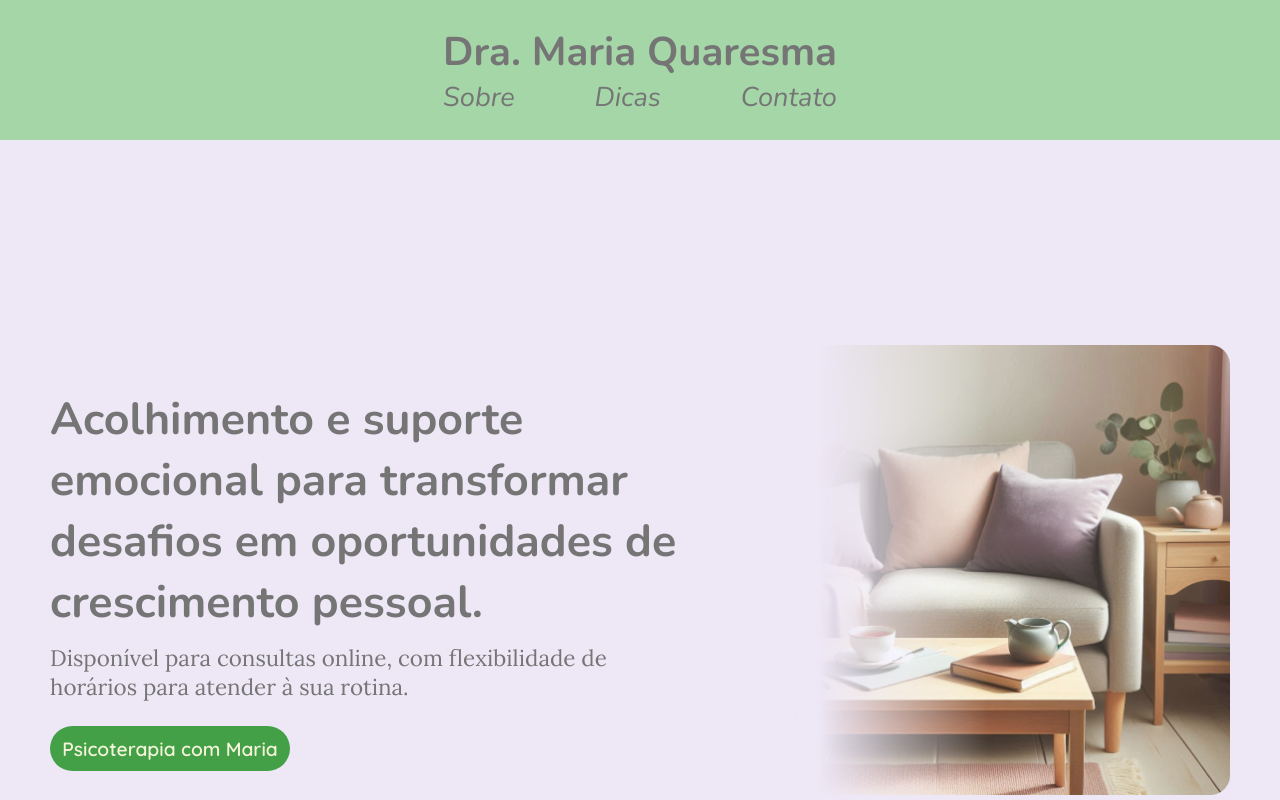
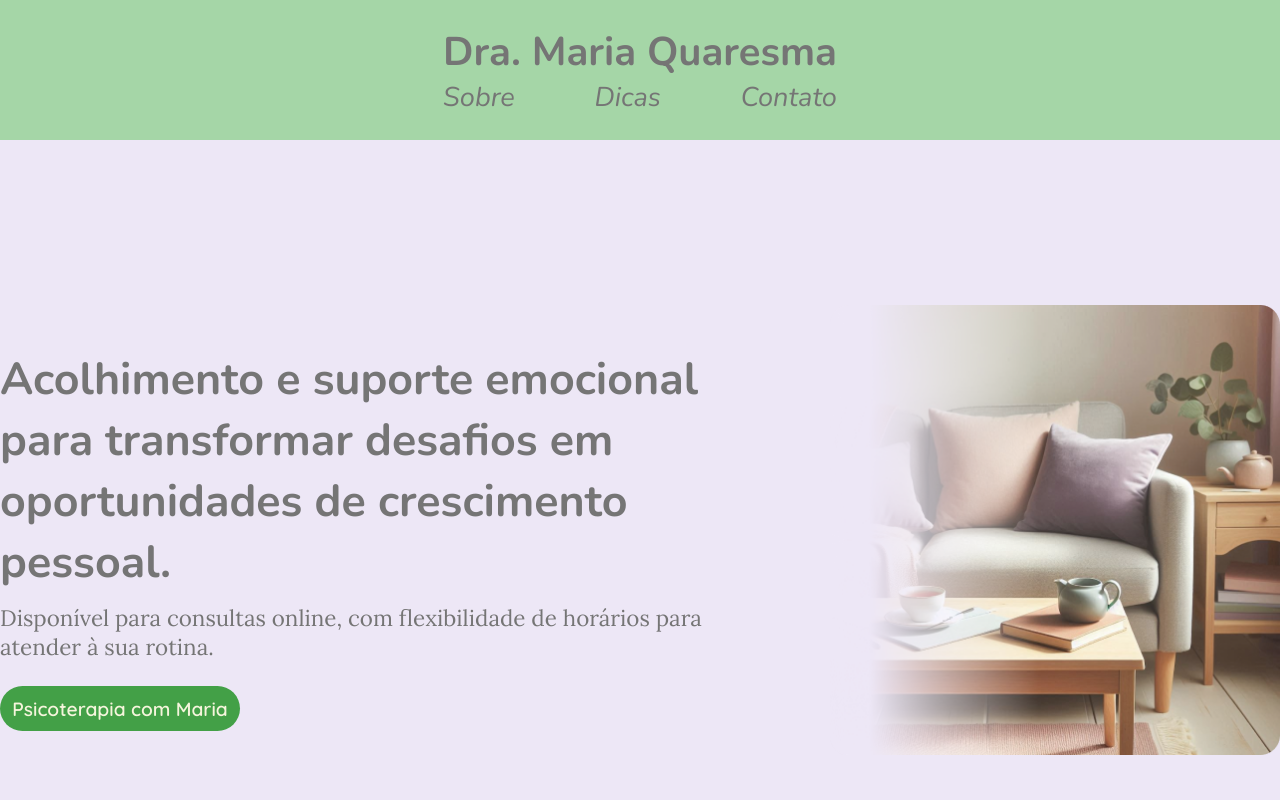
Before and after one commit to lmn-development/dra.mariadasdores, a React (Vite) app: page / in a window 1280 px wide. Shown: the top 800 px of the page. Built offline with nearby package versions, Linux system fonts and the light colour scheme.

Commit message:
refactor (develop): image sizes in about section and home page

```diff
--- a/src/page/home/styles/about.module.scss
+++ b/src/page/home/styles/about.module.scss
@@ -55,8 +55,8 @@ img {
     }
   }
   .aboutImg {
-    width: 200px;
-    height: 180px;
+    width: 250px;
+    height: 250px;
     object-fit: cover;
     box-shadow: 0 6px 10px rgba(109, 113, 121, 0.6);
     border-radius: 10px;
--- a/src/page/home/styles/home.module.scss
+++ b/src/page/home/styles/home.module.scss
@@ -2,17 +2,7 @@
 @import "@/styles/__breakpoints.scss";
 
 .home {
-  margin: 30px 20px;
   display: flex;
   flex-direction: column;
   gap: 50px;
-  @media (min-width: $breakpoint-mobile-md) {
-    margin: 30px;
-  }
-  @media (min-width: $breakpoint-tablet-sm) {
-    margin: 40px 50px;
-  }
-  @media (min-width: $breakpoint-desktop-lg) {
-    margin: 0 200px;
-  }
 }
```
